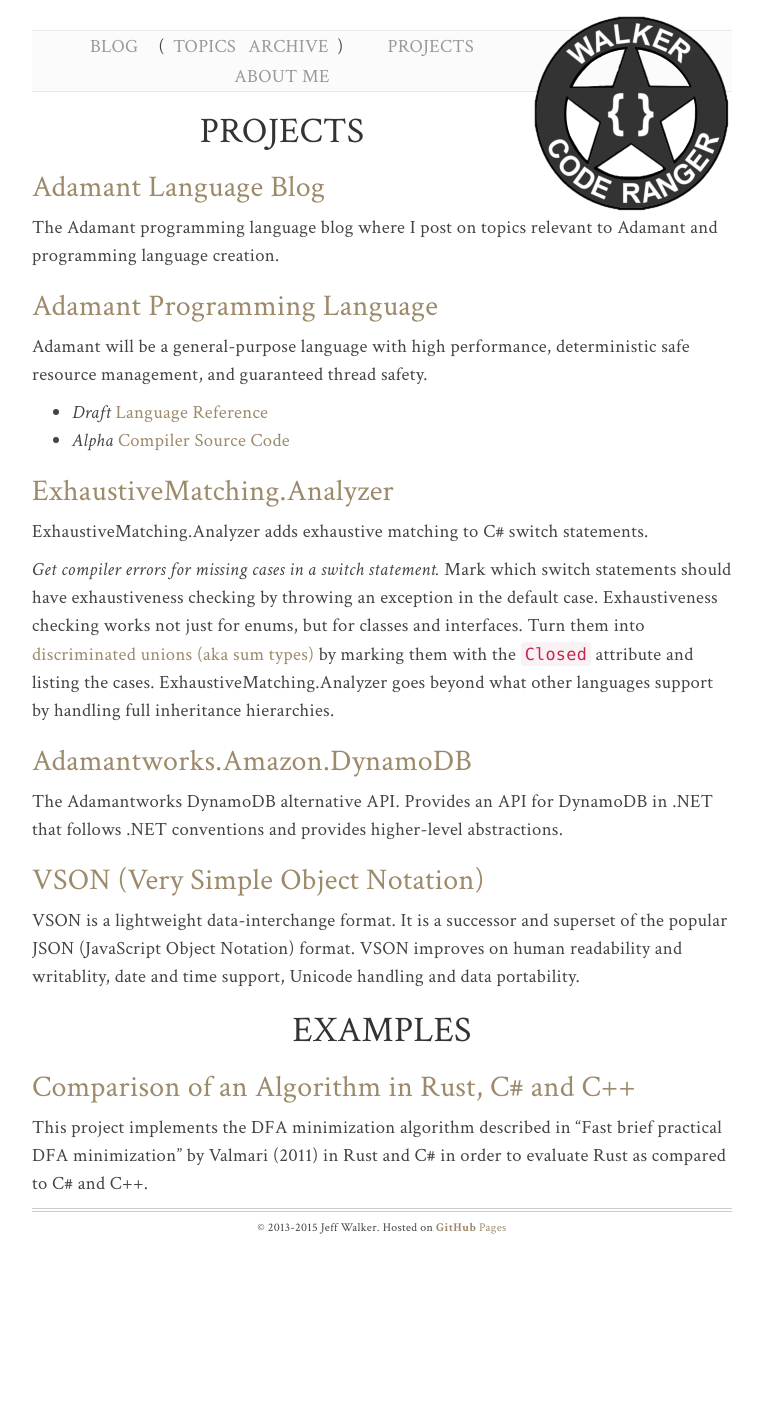
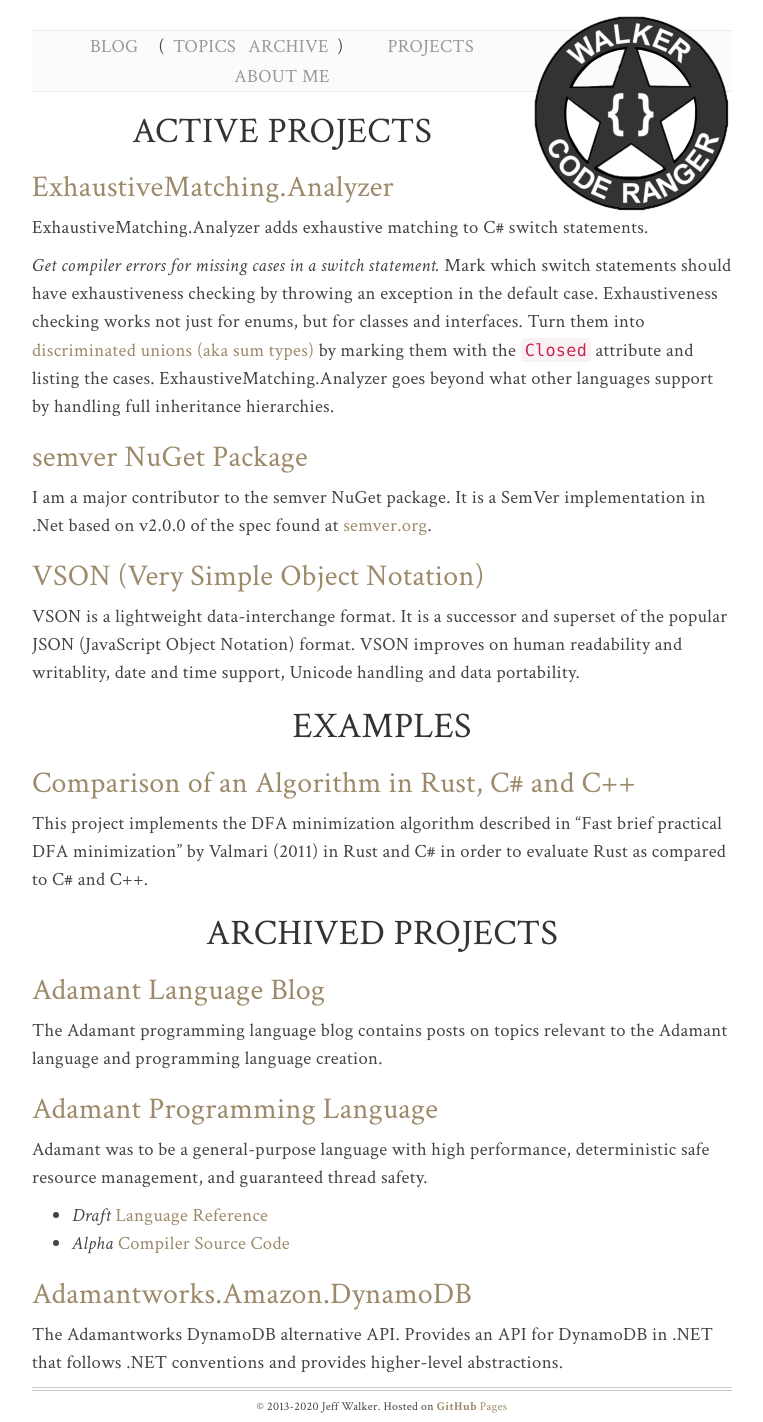
Before and after one commit to WalkerCodeRanger/WalkerCodeRanger.com, a Jekyll site: the page built from projects/index.html, in a window 1280 px wide. Shown: the whole page, without its empty margins (258-1021 px from the left). Built offline with Jekyll 4.4.1, drawn with Linux system fonts in a browser that asks for light colours; nearby versions of some CDN libraries; comment, search, counter and statistics services are not loaded; before the commit the page ends 1243 px from its top, so only the background shows below that.

Commit message:
update projects page

```diff
--- a/_includes/footer.html
+++ b/_includes/footer.html
@@ -1,3 +1,3 @@
 <footer>
-<p class="small">&copy; 2013-2015 Jeff Walker.   Hosted on <a href="https://pages.github.com"><strong>GitHub</strong> Pages</a></p>
+<p class="small">&copy; 2013-2020 Jeff Walker.   Hosted on <a href="https://pages.github.com"><strong>GitHub</strong> Pages</a></p>
 </footer>
--- a/projects/index.html
+++ b/projects/index.html
@@ -5,20 +5,7 @@
   priority: 0.5
 ---
 <div id="projects">
-    <h1>Projects</h1>
-    <section class="project">
-        <h2><a href="https://blog.adamant-lang.org">Adamant Language Blog</a></h2>
-        <p>The Adamant programming language blog where I post on topics relevant to Adamant and programming language creation.</p>
-    </section>
-    <section class="project">
-        <h2><a href="https://adamant-lang.org">Adamant Programming Language</a></h2>
-        <p>Adamant will be a general-purpose language with high performance, deterministic safe
-            resource management, and guaranteed thread safety.</p>
-        <ul>
-            <li><em>Draft</em> <a href="https://github.com/adamant/adamant.language.reference/blob/master/src/book.md">Language Reference</a></li>
-            <li><em>Alpha</em> <a href="https://github.com/adamant/adamant.tools.compiler.bootstrap">Compiler Source Code</a></li>
-        </ul>
-    </section>
+    <h1>Active Projects</h1>
     <section class="project">
         <h2><a href="https://github.com/WalkerCodeRanger/ExhaustiveMatching">ExhaustiveMatching.Analyzer</a></h2>
         <p>ExhaustiveMatching.Analyzer adds exhaustive matching to C# switch statements.</p>
@@ -30,9 +17,8 @@
             other languages support by handling full inheritance hierarchies.</p>
     </section>
     <section class="project">
-        <h2><a href="https://github.com/Adamantworks/Amazon.DynamoDB">Adamantworks.Amazon.DynamoDB</a></h2>
-        <p>The Adamantworks DynamoDB alternative API. Provides an API for DynamoDB in .NET that follows .NET
-        conventions and provides higher-level abstractions.</p>
+        <h2><a href="https://github.com/maxhauser/semver">semver NuGet Package</a></h2>
+        <p>I am a major contributor to the semver NuGet package. It is a SemVer implementation in .Net based on v2.0.0 of the spec found at <a href="http://semver.org">semver.org</a>.</p>
     </section>
     <section class="project">
         <h2><a href="http://vson.org">VSON (Very Simple Object Notation)</a></h2>
@@ -43,4 +29,24 @@
         <h2><a href="https://github.com/WalkerCodeRanger/dfaMinimizationComparison">Comparison of an Algorithm in Rust, C# and C++</a></h2>
         <p>This project implements the DFA minimization algorithm described in “Fast brief practical DFA minimization” by Valmari (2011) in Rust and C# in order to evaluate Rust as compared to C# and C++.</p>
     </section>
+    <h1>Archived Projects</h1>
+    <section class="project">
+        <h2><a href="https://blog.adamant-lang.org">Adamant Language Blog</a></h2>
+        <p>The Adamant programming language blog contains posts on topics relevant to the Adamant language
+            and programming language creation.</p>
+    </section>
+    <section class="project">
+        <h2><a href="https://adamant-lang.org">Adamant Programming Language</a></h2>
+        <p>Adamant was to be a general-purpose language with high performance, deterministic safe
+            resource management, and guaranteed thread safety.</p>
+        <ul>
+            <li><em>Draft</em> <a href="https://github.com/adamant/adamant.language.reference/blob/master/src/book.md">Language Reference</a></li>
+            <li><em>Alpha</em> <a href="https://github.com/adamant/adamant.tools.compiler.bootstrap">Compiler Source Code</a></li>
+        </ul>
+    </section>
+    <section class="project">
+        <h2><a href="https://github.com/Adamantworks/Amazon.DynamoDB">Adamantworks.Amazon.DynamoDB</a></h2>
+        <p>The Adamantworks DynamoDB alternative API. Provides an API for DynamoDB in .NET that follows .NET
+        conventions and provides higher-level abstractions.</p>
+    </section>
 </div>
```
Also changed, not shown: _posts/2015-06-24-advice-for-open-source-projects.md (+1 -1 lines).
